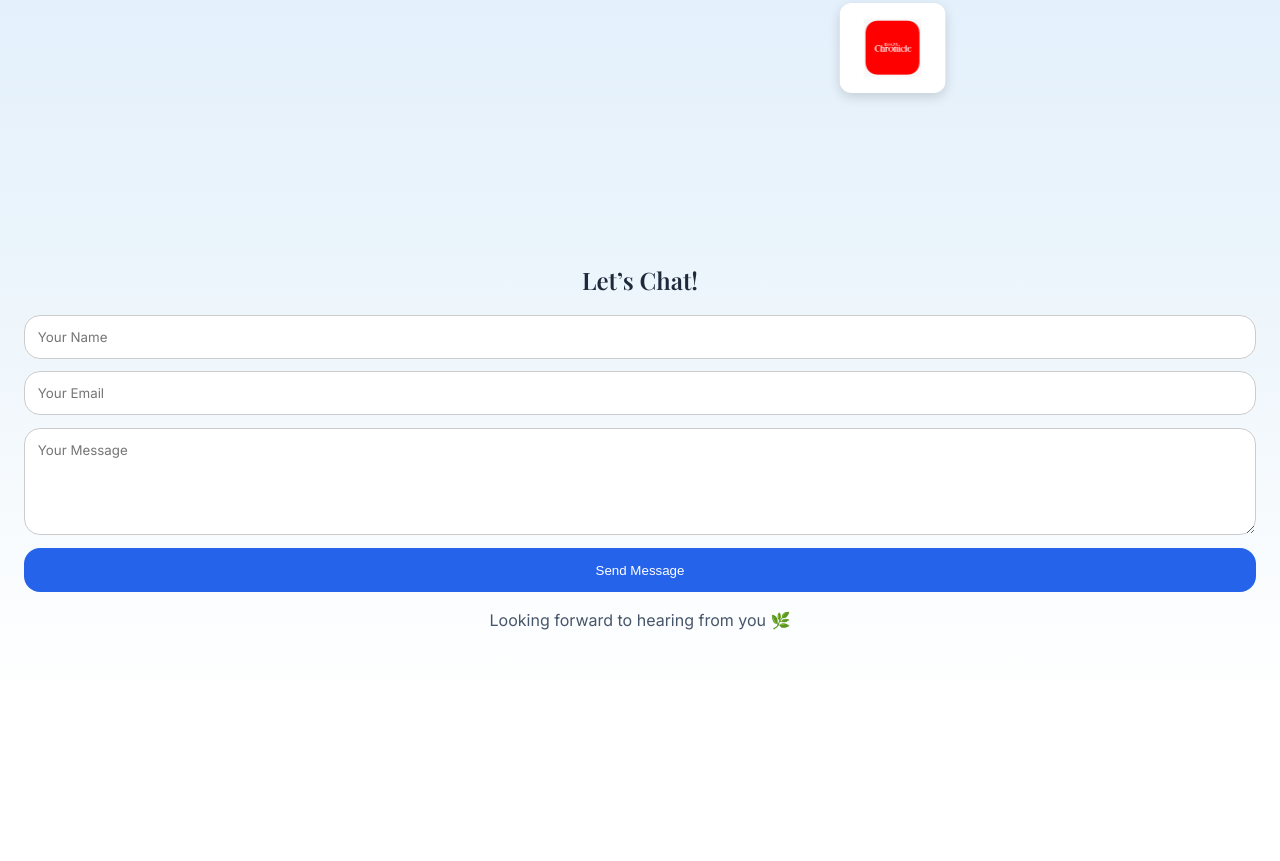
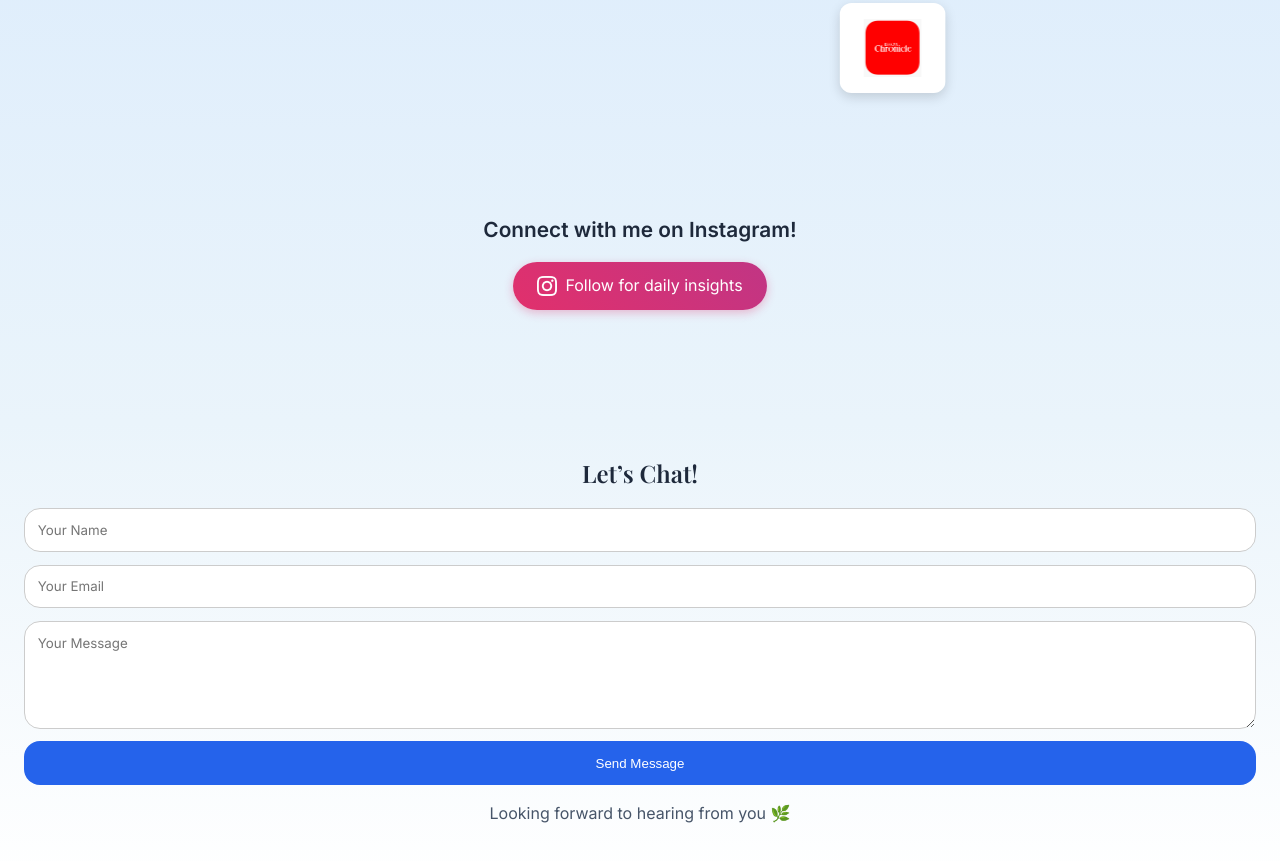
Before and after one commit to kun916/website2, a plain HTML site: page index.html in a window 1280 px wide. Shown: the part 2830-3691 px from the top of the page. Before the commit the page ends 3528 px from the top, so only its background shows below. Drawn offline with nearby package versions, Linux system fonts and the light colour scheme.

Commit message:
ConnectonInstagram

```diff
--- a/index.html
+++ b/index.html
@@ -175,6 +175,15 @@
   </div>
 </div>
 
+<!-- Instagram CTA - Added between sections -->
+<div class="instagram-cta-simple">
+  <p>Connect with me on Instagram!</p>
+  <a href="https://www.instagram.com/kiarajain_36/" class="instagram-link" target="_blank">
+    <img src="assets/instagram.png" alt="Instagram">
+    Follow for daily insights
+  </a>
+</div>
+
 </section>
 
 
--- a/styles.css
+++ b/styles.css
@@ -382,6 +382,55 @@ body {
   }
 }
 
+/* Simple Instagram CTA between sections */
+.instagram-cta-simple {
+  text-align: center;
+  padding: 2rem 1rem;
+  margin: 1rem 0;
+}
+
+.instagram-cta-simple p {
+  font-size: 1.3rem;
+  color: var(--text-dark);
+  margin-bottom: 1rem;
+  font-weight: 600;
+}
+
+.instagram-link {
+  display: inline-flex;
+  align-items: center;
+  gap: 0.5rem;
+  background: linear-gradient(45deg, #E1306C, #C13584);
+  color: white;
+  padding: 0.7rem 1.5rem;
+  border-radius: 25px;
+  text-decoration: none;
+  font-weight: 500;
+  transition: all 0.3s ease;
+  box-shadow: 0 3px 10px rgba(225, 48, 108, 0.3);
+}
+
+.instagram-link:hover {
+  transform: translateY(-2px);
+  box-shadow: 0 5px 15px rgba(225, 48, 108, 0.4);
+}
+
+.instagram-link img {
+  width: 20px;
+  height: 20px;
+  filter: brightness(0) invert(1);
+}
+
+/* Responsive */
+@media (max-width: 768px) {
+  .instagram-cta-simple {
+    padding: 1.5rem 1rem;
+  }
+
+  .instagram-cta-simple p {
+    font-size: 1.1rem;
+  }
+}
 
 /* Contact */
 .contact {
```
